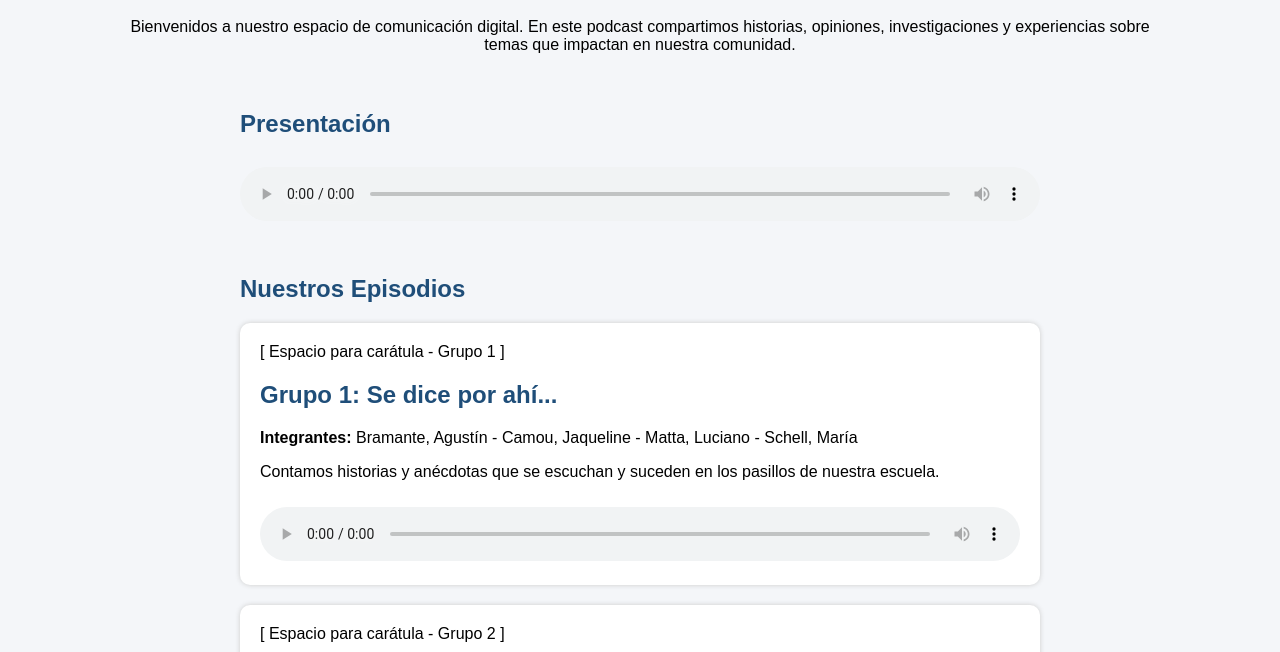
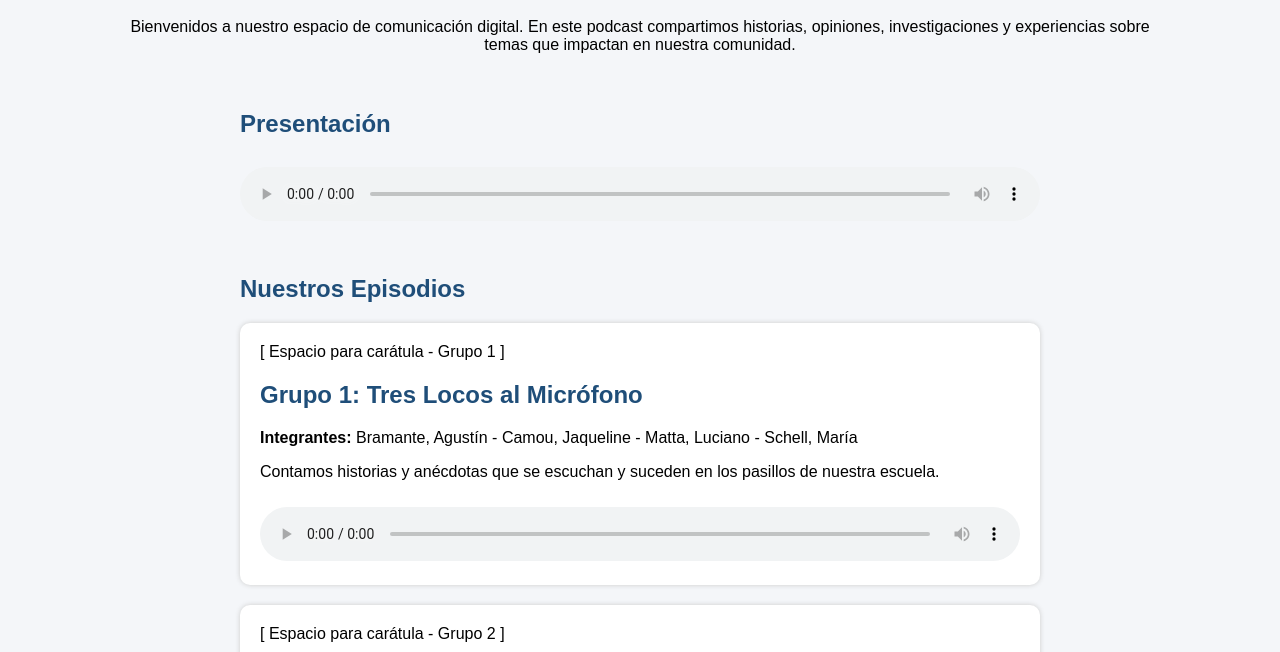
Before and after one commit to laudelina9/podcast3_1, a plain HTML site: page index.html in a window 1280 px wide. Shown: the part 448-1100 px from the top of the page. Drawn offline with Linux system fonts and the light colour scheme.

Commit message:
Revise episode titles and descriptions in index.html
Updated episode titles and descriptions for clarity.

```diff
--- a/index.html
+++ b/index.html
@@ -121,7 +121,7 @@
             <div class="Radio Pasillo">
                 <span>[ Espacio para carátula - Grupo 1 ]</span>
             </div>
-            <h2>Grupo 1: Se dice por ahí...</h2>
+            <h2>Grupo 1: Tres Locos al Micrófono</h2>
             <p><strong>Integrantes:</strong> Bramante, Agustín - Camou, Jaqueline - Matta, Luciano - Schell, María</p>
             <p>Contamos historias y anécdotas que se escuchan y suceden en los pasillos de nuestra escuela.</p>
             <audio controls>
```
